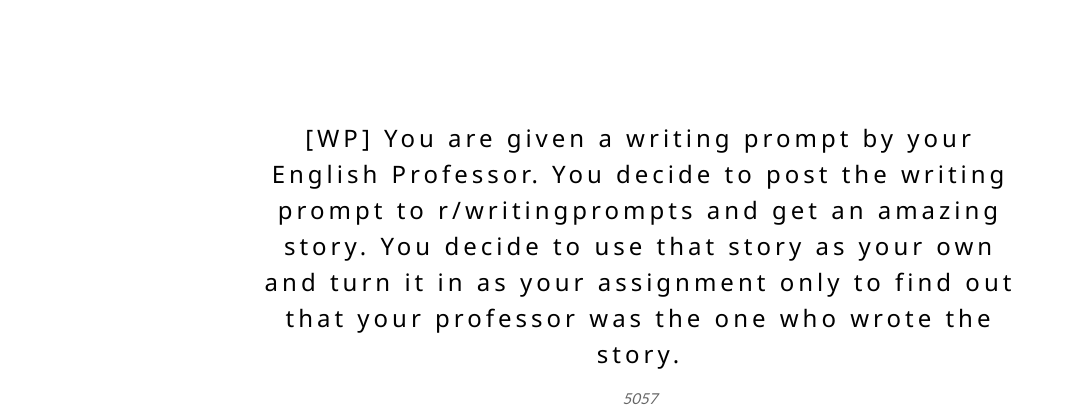
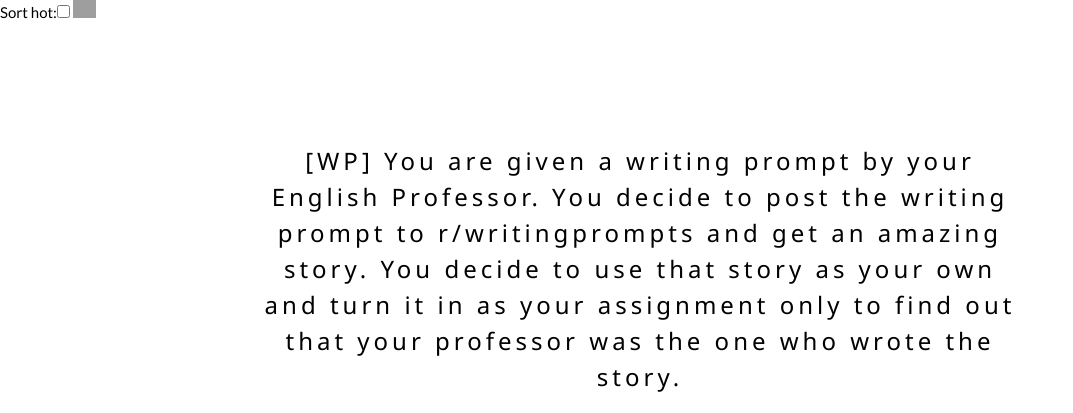
Before and after one commit to ralsuwaidi/djangoApp, a Django app: template vivian/templates/vivian/index.html in a window 1280 px wide. Shown: the top 413 px of the page, without its empty margins (0-1073 px from the left). Run offline with Django 3.2, Linux system fonts and the light colour scheme; the template is opened without the code that fills it: values that come from a table or form of the project are taken from there, others are empty; data comes from the database, SQL or seed files in the repository; both versions use the stored data as it was after the commit; grey boxes are pictures that could not be loaded.

Commit message:
added pic

```diff
--- /dev/null
+++ b/vivian/forms.py
@@ -0,0 +1,4 @@
+from django import forms
+
+class NameForm(forms.Form):
+    sort_hot = forms.BooleanField(required=False)
--- a/vivian/templates/vivian/index.html
+++ b/vivian/templates/vivian/index.html
@@ -13,6 +13,12 @@
 <body>
 {%load vivian_commands%}
 <!-- Page content -->
+<form action="/vivian/" method="post">
+    {% csrf_token %}
+    {{ form }}
+    <input type="image" value="Submit" width="1.85%" height="1.85%"
+    src="https://image.flaticon.com/icons/svg/24/24143.svg"/>
+</form>
 <div class="w3-content" style="max-width:2000px;margin-top:46px">
 
   {% for key in question %}
```
Also changed, not shown: vivian/views.py (+17 -1 lines), db.sqlite3.
